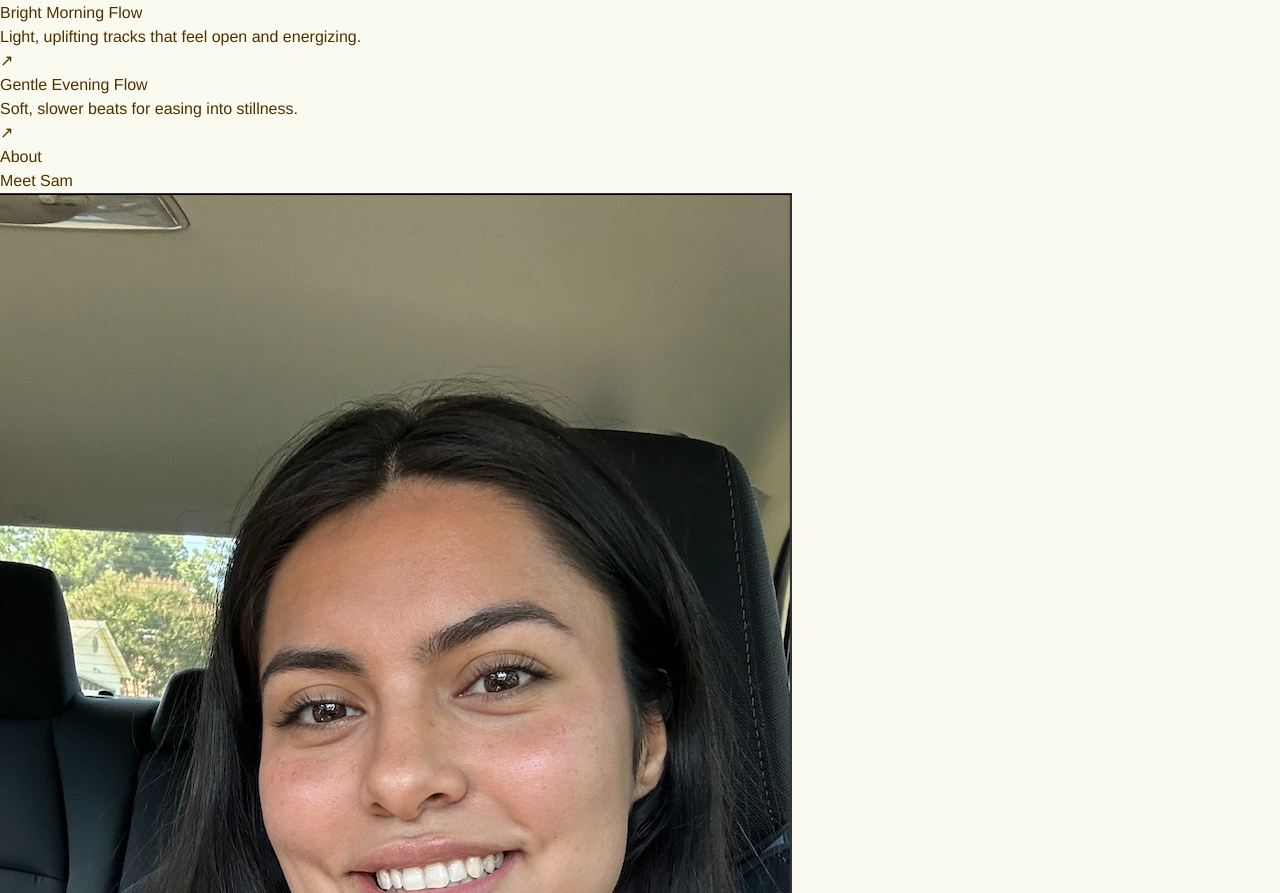
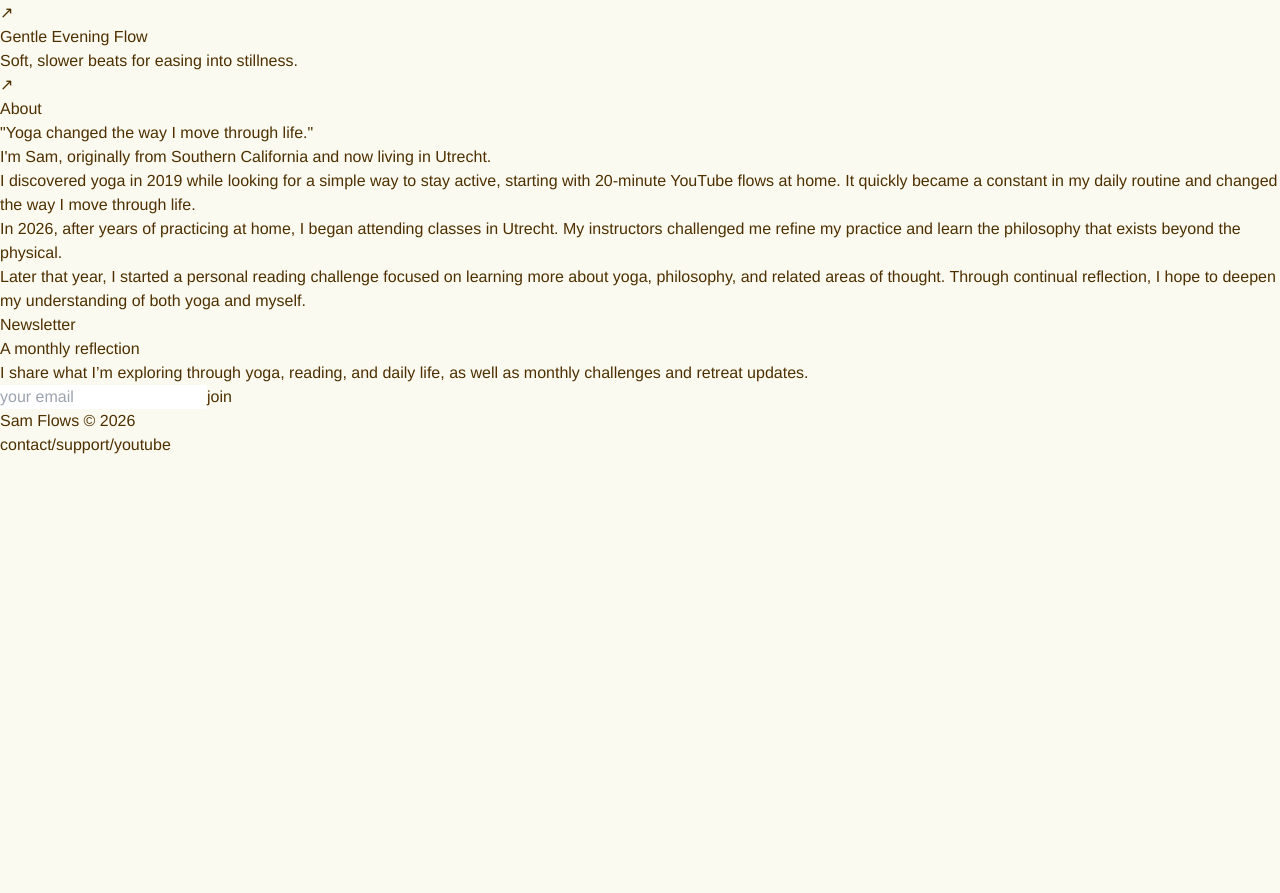
Before and after one commit to samanthacabrera/yoga-site, a React (Vite) app: page / in a window 1280 px wide. Shown: the part 1907-2800 px from the top of the page. After the commit the page ends 2364 px from the top, so only its background shows below. Built offline with nearby package versions, Linux system fonts and the light colour scheme; a web font is replaced by a local one.

Commit message:
update ABout, remove pic

```diff
--- a/index.html
+++ b/index.html
@@ -3,7 +3,7 @@
   <head>
     <meta charset="UTF-8" />
     <meta name="viewport" content="width=device-width, initial-scale=1.0" />
-    <title>yoga w/ sam cabrera</title>
+    <title>sam flows ꩜</title>
   </head>
   <body>
     <div id="root"></div>
--- a/src/About.jsx
+++ b/src/About.jsx
@@ -1,5 +1,3 @@
-import profilepic from "/profilepic.png";
-
 export default function About() {
   return (
     <section
@@ -7,46 +5,43 @@ export default function About() {
       className="px-6 py-24 text-[#291503] md:px-16 md:py-36"
     >
       <div className="mx-auto max-w-3xl">
-        <p className="mb-10 text-[11px] uppercase tracking-[0.4em] text-[#291503]/50">About </p>
-        <h2 className="text-5xl font-light tracking-tight md:text-6xl mb-12">
-          Meet Sam
-        </h2>
+        <p className="mb-8 text-[11px] uppercase tracking-[0.4em] text-[#291503]/40">
+          About
+        </p>
 
-      <div className="grid grid-cols-2 gap-12">
-        <img
-          src={profilepic}
-          alt="Photo of Sam Cabrera"
-          className="mb-12 aspect-[4/5] w-full rounded-3xl object-cover"
-        />
-
-        <h2 className="mb-12 text-5xl md:text-7xl trakcing-tighter opacity-80 font-light">
+        <div className="my-14 border-l border-[#291503]/15 pl-6">
+          <p className="text-3xl font-light italic leading-snug text-[#291503]/85 md:text-5xl">
             "Yoga changed the way I move through life."
-        </h2>
+          </p>
         </div>
 
-
-    <div className="space-y-6 text-lg leading-loose text-[#291503]/70">
+        <div className="space-y-8 text-lg leading-loose text-[#291503]/70">
           <p>
-        I'm Sam, originally from Southern California and now living in Utrecht.
+            I'm Sam, originally from Southern California and now living in
+            Utrecht.
           </p>
 
           <p>
-        I discovered yoga in 2019 while looking for a simple way to stay active, starting with 20-minute YouTube flows at home.
-        It quickly became a constant in my daily routine and changed the way I move through life.
+            I discovered yoga in 2019 while looking for a simple way to stay
+            active, starting with 20-minute YouTube flows at home. It quickly
+            became a constant in my daily routine and changed the way I move
+            through life.
           </p>
 
           <p>
-        In 2026, after years of practicing at home, I began attending classes in Utrecht.
-        My instructors challenged me refine my practice and learn the philosophy that exists beyond the physical.
+            In 2026, after years of practicing at home, I began attending
+            classes in Utrecht. My instructors challenged me refine my practice
+            and learn the philosophy that exists beyond the physical.
           </p>
 
           <p>
-        Later that year, I started a personal reading challenge focused on learning more about yoga, philosophy, and related areas of thought.
-        Through continual reflection, I hope to deepen my understanding of both yoga and myself.
+            Later that year, I started a personal reading challenge focused on
+            learning more about yoga, philosophy, and related areas of thought.
+            Through continual reflection, I hope to deepen my understanding of
+            both yoga and myself.
           </p>
         </div>
       </div>
     </section>
-
   );
 }
--- a/src/Hero.jsx
+++ b/src/Hero.jsx
@@ -1,9 +1,7 @@
 export default function Hero() {
   const items = [
     "CHANNEL",
-    "LIBRARY",
     "PHILOSOPHY",
-    "CHALLENGES",
     "READINGS",
     "SPOTIFY",
     "ABOUT",
```
Also changed, not shown: public/profilepic.png (deleted). Lines whose indentation alone changed are shown as unchanged.
